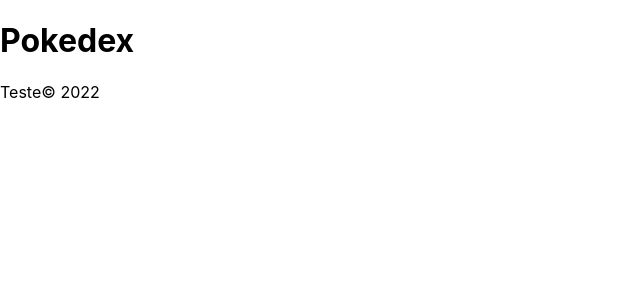
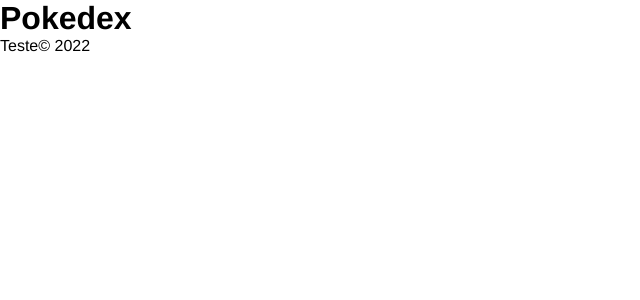
Before and after one commit to ailsonazevedo/pokedex-next, a Next.js app: page / in a window 1280 px wide. Shown: the top 300 px of the page, without its empty margins (0-640 px from the left). Built offline with nearby package versions, Linux system fonts and the light colour scheme.

Commit message:
att styles css

```diff
--- a/pages/components/Layout.js
+++ b/pages/components/Layout.js
@@ -1,4 +1,4 @@
-import NavBar from './NavBar'
+import NavBar from './Navbar'
 import Footer from './Footer'
 
 import Head from 'next/head'
--- a/pages/components/NavBar.js
+++ b/pages/components/NavBar.js
@@ -1,6 +1,6 @@
 import Link from 'next/link';
 
-export default function NavBar(){
+export default function Navbar(){
     return(
         <nav className="">
             <div>
--- a/pages/index.js
+++ b/pages/index.js
@@ -2,7 +2,7 @@
 import Image from 'next/image'
 import styles from '../styles/Home.module.css'
 import Footer from './components/Footer'
-import NavBar from './components/NavBar'
+import NavBar from './components/Navbar'
 
 
 export default function Home() {
--- a/styles/globals.css
+++ b/styles/globals.css
@@ -1,16 +1,7 @@
-html,
-body {
+*{
+  font-family:Helvetica;
+  margin: 0;
   padding: 0;
-  margin: 0;
-  font-family: -apple-system, BlinkMacSystemFont, Segoe UI, Roboto, Oxygen,
-    Ubuntu, Cantarell, Fira Sans, Droid Sans, Helvetica Neue, sans-serif;
+  box-sizing: border-box;
+
 }
-
-a {
-  color: inherit;
-  text-decoration: none;
-}
-
-* {
-  box-sizing: border-box;
-}
```
Also changed, not shown: styles/Footer.modelu.css (added), styles/Navbar.modelu.css (added).
